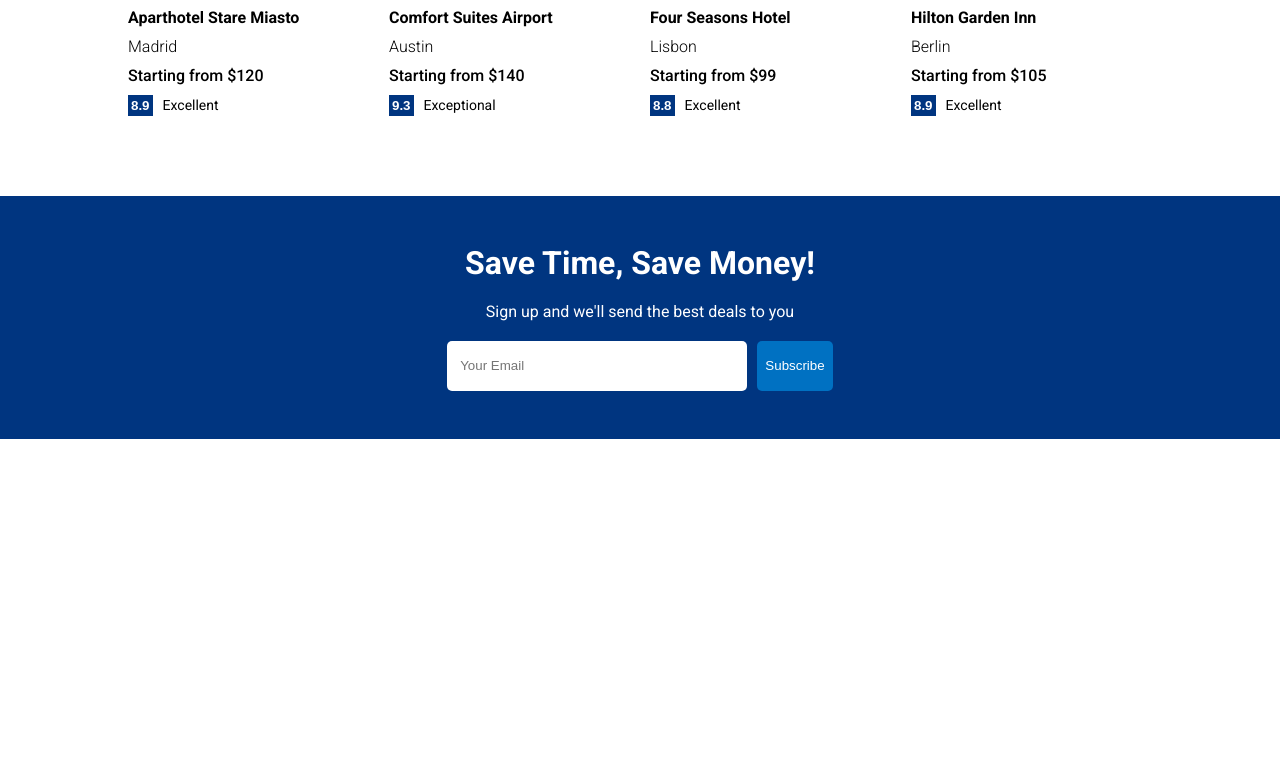
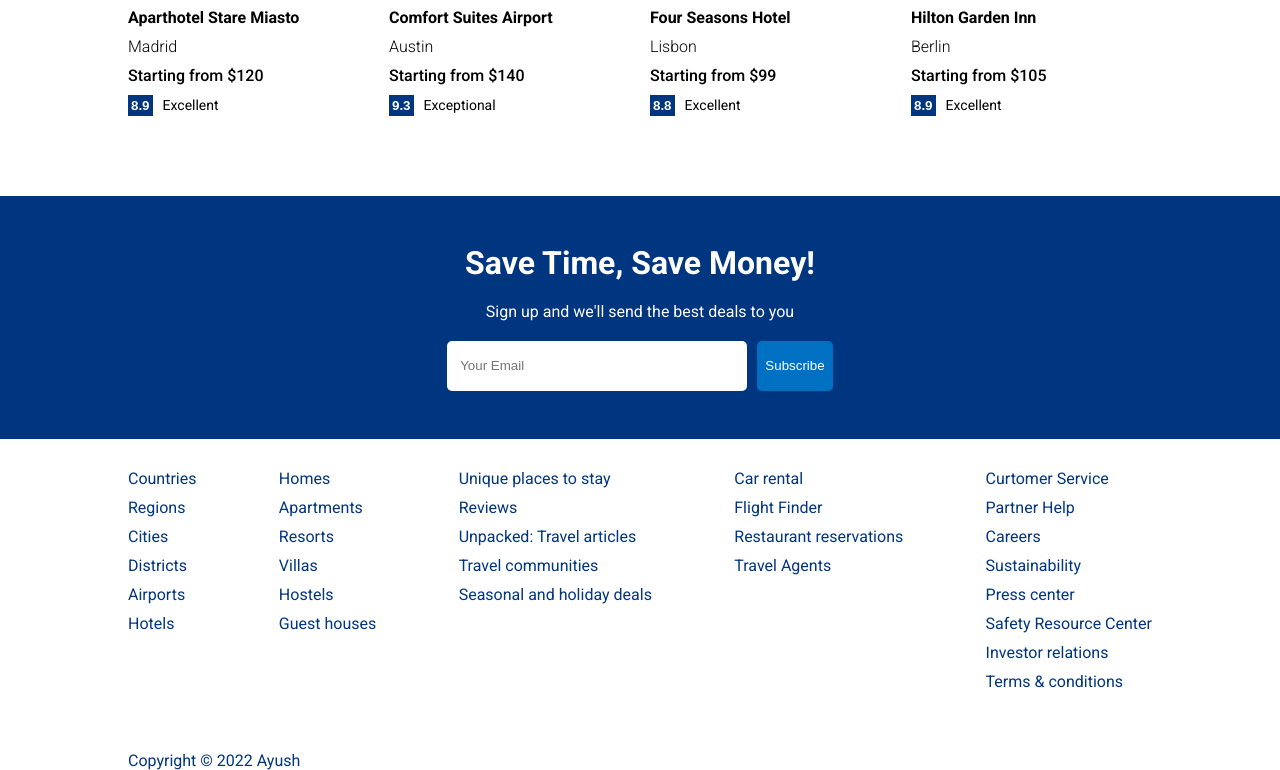
Before and after one commit to AyushShende/booking-app, a React (Create React App) app in the folder client/: page / in a window 1280 px wide. Shown: the part 1268-2038 px from the top of the page. Before the commit the page ends 1707 px from the top, so only its background shows below. Built offline with nearby package versions, Linux system fonts and the light colour scheme.

Commit message:
built footer

```diff
--- /dev/null
+++ b/client/src/components/footer/Footer.jsx
@@ -0,0 +1,53 @@
+import "./footer.css";
+
+const Footer = () => {
+  return (
+    <div className="footer">
+      <div className="fLists">
+        <ul className="fList">
+          <li className="fListItem">Countries</li>
+          <li className="fListItem">Regions</li>
+          <li className="fListItem">Cities</li>
+          <li className="fListItem">Districts</li>
+          <li className="fListItem">Airports</li>
+          <li className="fListItem">Hotels</li>
+        </ul>
+
+        <ul className="fList">
+          <li className="fListItem">Homes </li>
+          <li className="fListItem">Apartments </li>
+          <li className="fListItem">Resorts </li>
+          <li className="fListItem">Villas</li>
+          <li className="fListItem">Hostels</li>
+          <li className="fListItem">Guest houses</li>
+        </ul>
+        <ul className="fList">
+          <li className="fListItem">Unique places to stay </li>
+          <li className="fListItem">Reviews</li>
+          <li className="fListItem">Unpacked: Travel articles </li>
+          <li className="fListItem">Travel communities </li>
+          <li className="fListItem">Seasonal and holiday deals </li>
+        </ul>
+        <ul className="fList">
+          <li className="fListItem">Car rental </li>
+          <li className="fListItem">Flight Finder</li>
+          <li className="fListItem">Restaurant reservations </li>
+          <li className="fListItem">Travel Agents </li>
+        </ul>
+        <ul className="fList">
+          <li className="fListItem">Curtomer Service</li>
+          <li className="fListItem">Partner Help</li>
+          <li className="fListItem">Careers</li>
+          <li className="fListItem">Sustainability</li>
+          <li className="fListItem">Press center</li>
+          <li className="fListItem">Safety Resource Center</li>
+          <li className="fListItem">Investor relations</li>
+          <li className="fListItem">Terms & conditions</li>
+        </ul>
+      </div>
+      <div className="fText">Copyright © 2022 Ayush</div>
+    </div>
+  );
+};
+
+export default Footer;
--- /dev/null
+++ b/client/src/components/footer/footer.css
@@ -0,0 +1,26 @@
+.footer {
+    width: 100%;
+    max-width: 1024px;
+    font-size: 1rem;
+}
+
+.fLists {
+    display: flex;
+    justify-content: space-between;
+    width: 100%;
+    margin-bottom: 50px;
+}
+
+.fList {
+    list-style: none;
+}
+
+.fListItem {
+    color: var(--color-bg);
+    margin-bottom: 10px;
+    cursor: pointer;
+}
+
+.fText {
+    color: var(--color-bg);
+}
--- a/client/src/components/index.js
+++ b/client/src/components/index.js
@@ -4,3 +4,4 @@
 export { default as PropertyList } from "./propertyList/PropertyList";
 export { default as FeaturedProperties } from "./featuredProperties/FeaturedProperties";
 export { default as MailList } from "./mailList/MailList";
+export { default as Footer } from "./footer/Footer";
--- a/client/src/pages/home/Home.jsx
+++ b/client/src/pages/home/Home.jsx
@@ -6,6 +6,7 @@
   PropertyList,
   FeaturedProperties,
   MailList,
+  Footer,
 } from "../../components";
 const Home = () => {
   return (
@@ -19,6 +20,7 @@
         <h1 className="homeTitle">Homes guests love</h1>
         <FeaturedProperties />
         <MailList />
+        <Footer />
       </div>
     </div>
   );
```
